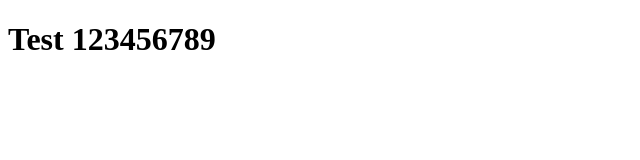
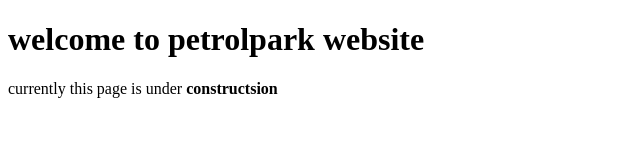
Before and after one commit to petrolpark/petrolpark.github.io, a plain HTML site: page index.html in a window 1280 px wide. Shown: the whole page, without its empty margins (0-640 px from the left). Drawn offline with Linux system fonts and the light colour scheme.

Commit message:
Update index.html

```diff
--- a/index.html
+++ b/index.html
@@ -11,6 +11,7 @@
 		<title>da petrolpark website</title>
 	</head>
 	<body>
-		<h1>Test 123456789</h1>
+		<h1>welcome to petrolpark website</h1>
+		<p>currently this page is under <strong>constructsion</strong></p>
 	</body>
 </html>
```
